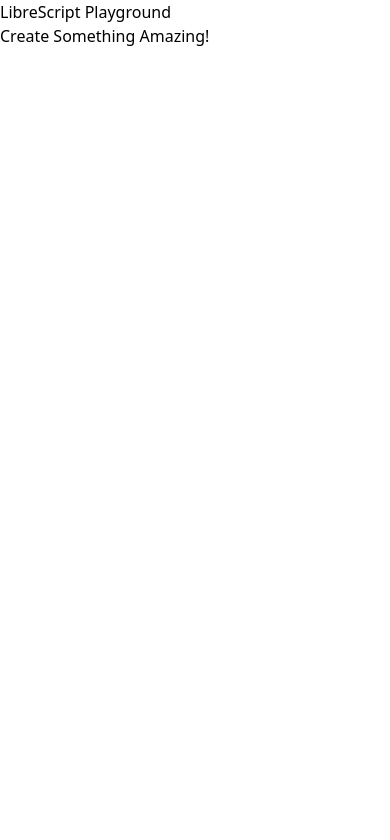
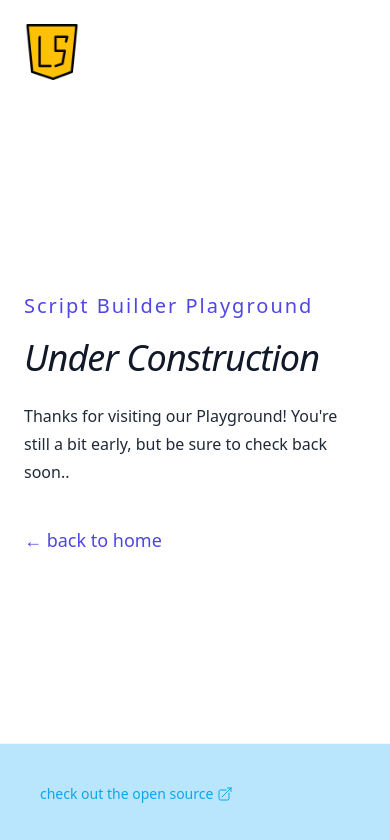
Before and after one commit to nyusternie/librescript, a Nuxt app: page /playground in a window 390 px wide. Shown: the top 840 px of the page. Built offline with nearby package versions, Linux system fonts and the light colour scheme.

Commit message:
Add new media icons.

```diff
--- a/components/Footer.vue
+++ b/components/Footer.vue
@@ -4,9 +4,9 @@
             <div class="w-full border-t border-gray-300"></div>
         </div>
 
-        <div class="-mt-5 relative flex justify-center">
+        <div class="-mt-4 relative flex justify-center">
             <span class="bg-white px-3 text-gray-500">
-                <img src="~/assets/nexa.svg" class="w-8 h-8" />
+                <img src="~/assets/icon.png" class="w-8 h-8" />
             </span>
         </div>
 
--- a/pages/index.vue
+++ b/pages/index.vue
@@ -15,8 +15,8 @@ import { ref } from 'vue'
                     <div class="mx-auto max-w-2xl">
                         <div class="max-w-lg">
                             <img
-                                class="h-11"
-                                src="https://tailwindui.com/img/logos/mark.svg?color=indigo&shade=600" alt="LibreScript"
+                                class="h-14 w-auto sm:h-16"
+                                src="~/assets/icon.png" alt="LibreScript"
                             />
 
                             <div class="mt-24 sm:mt-32 lg:mt-16">
@@ -32,17 +32,17 @@ import { ref } from 'vue'
                             </div>
 
                             <h1 class="mt-10 text-4xl font-bold tracking-tight text-gray-900 sm:text-6xl">
-                                Embed Web &amp; Mobile Apps Into Blockchains
+                                Powering Web &amp; Mobile Apps By Blockchains
                             </h1>
 
                             <p class="mt-6 text-lg leading-8 text-gray-600">
-                                LibreScript is the first markup language <span class="text-amber-500 font-medium">(LSML)</span> that can be embedded directly into a blockchain.
-                                This offers an unparalleled new level of censorship resistance to Content Creators and Service Providers.
+                                <span class="font-medium">LibreScript Markup Language <span class="text-amber-500">(LSML)</span></span> is compressed and then embedded directly into most MAJOR blockchains;
+                                offering an unparalleled NEW level of censorship resistance for both Content Creators and Service Providers.
                             </p>
 
-                            <p class="mt-6 text-lg leading-8 text-gray-600">
+                            <!-- <p class="mt-6 text-lg leading-8 text-gray-600">
                                 Mix and match from a growing library of Elements to create your vision.
-                            </p>
+                            </p> -->
 
                             <div class="mt-10 flex items-center gap-x-6">
                                 <NuxtLink
@@ -94,21 +94,43 @@ import { ref } from 'vue'
 # - Content hashes are either 256-bit or 512-bit.
 # - Styling managed by a modified Tailwind CSS engine.
 
-["nexa:b4c9...267d"]["w-screen"]    # header
-["avax:3e36...ae80"]["h-1/2"]       # bannerAd1
-["bsc:3e36...ae80"]["h-1/2"]        # bannerAd2
-["nexa:0c67...06c9"]["center"]      # appIntro
-["sol:3e36...ae80"]["h-1/2 center"] # bannerAd3
-["nexa:9b96...baa4"]["w-screen"]    # footer
+["nexa:b4c9...267d"]["w-screen"]     # header
+["avax:3e36...ae80"]["h-1/2"]        # ads_mgr_1
+["bsc:3e36...ae80"]["h-1/2"]         # ads_mgr_2
+["ipfs:QmbW...sMnR"]["center"]       # app_intro_vid
+["nexa:nqts...drq2"]["h-1/2 center"] # login_win
+["sol:3e36...ae80"]["h-1/2 center"]  # ads_mgr_3
+["nexa:9b96...baa4"]["w-screen"]     # footer
 </pre>
                                     </div>
                                 </div>
+
                                 <div class="pointer-events-none absolute inset-0 ring-1 ring-inset ring-black/10 md:rounded-3xl" aria-hidden="true"></div>
                             </div>
                         </div>
                     </div>
+
+                    <section class="my-5 p-3 flex flex-col gap-4 text-sm text-amber-900 bg-amber-100 border-2 border-amber-300 rounded-xl shadow-md">
+                        <div class="">
+                            Hashes will vary in size between 160-bit and 512-bit, depending on the blockchain network and application.
+                        </div>
+
+                        <div>
+                            <h3 class="font-medium">
+                                Nexa's L1 blockchain natively supports OVER 300+ frameworks and libraries, including:
+                            </h3>
+
+                            <ul class="pl-10 list-disc text-sm">
+                                <li>jQuery <span class="text-amber-700 italic">(nexa:nqts...gq0n)</span></li>
+                                <li>React <span class="text-amber-700 italic">(nexa:nqts...30d9)</span></li>
+                                <li>Vue.js <span class="text-amber-700 italic">(nexa:nqts...qmqd)</span></li>
+                                <li>plus many more...</li>
+                            </ul>
+                        </div>
+                    </section>
                 </div>
             </div>
+
             <div class="absolute inset-x-0 bottom-0 -z-10 h-24 bg-gradient-to-t from-white sm:h-32"></div>
         </div>
     </main>
--- a/pages/playground.vue
+++ b/pages/playground.vue
@@ -3,9 +3,51 @@
 </script>
 
 <template>
-    <main>
-        <h1>LibreScript Playground</h1>
+    <div class="bg-sky-100 grid min-h-screen grid-cols-1 grid-rows-[1fr,auto,1fr] bg-white lg:grid-cols-[max(50%,36rem),1fr]">
+        <header class="mx-auto w-full max-w-7xl px-6 pt-6 sm:pt-10 lg:col-span-2 lg:col-start-1 lg:row-start-1 lg:px-8">
+            <a href="javascript://">
+                <span class="sr-only">Your Company</span>
+                <img class="h-14 w-auto sm:h-16" src="~/assets/icon.png" alt="LibreScript" />
+            </a>
+        </header>
 
-        <h3>Create Something Amazing!</h3>
-    </main>
+        <main class="mx-auto w-full max-w-7xl px-6 py-24 sm:py-32 lg:col-span-2 lg:col-start-1 lg:row-start-2 lg:px-8">
+            <div class="max-w-lg">
+                <p class="text-xl font-medium leading-8 text-indigo-600 tracking-widest">
+                    Script Builder Playground
+                </p>
+
+                <h1 class="mt-4 text-4xl font-thin tracking-tight text-gray-900 sm:text-6xl italic">
+                    Under Construction
+                </h1>
+
+                <p class="mt-6 text-base leading-7 text-gray-800">
+                    Thanks for visiting our Playground!
+                    You're still a bit early, but be sure to check back soon..
+                </p>
+
+                <div class="mt-10">
+                    <NuxtLink to="/" class="text-lg font-light leading-7 text-indigo-600">
+                        <span aria-hidden="true">&larr;</span> back to home
+                    </NuxtLink>
+                </div>
+            </div>
+        </main>
+
+        <footer class="self-end lg:col-span-2 lg:col-start-1 lg:row-start-3">
+            <div class="border-t border-gray-100 bg-sky-200 p-10">
+                <NuxtLink to="https://gogs.hos.im/nyusternie/librescript" target="_blank" class="flex items-center text-sm text-sky-500 hover:underline">
+                    check out the open source
+
+                    <svg class="pl-1 w-5 h-auto" data-slot="icon" fill="none" stroke-width="1.5" stroke="currentColor" viewBox="0 0 24 24" xmlns="http://www.w3.org/2000/svg" aria-hidden="true">
+                        <path stroke-linecap="round" stroke-linejoin="round" d="M13.5 6H5.25A2.25 2.25 0 0 0 3 8.25v10.5A2.25 2.25 0 0 0 5.25 21h10.5A2.25 2.25 0 0 0 18 18.75V10.5m-10.5 6L21 3m0 0h-5.25M21 3v5.25"></path>
+                    </svg>
+                </NuxtLink>
+            </div>
+        </footer>
+
+        <div class="hidden lg:relative lg:col-start-2 lg:row-start-1 lg:row-end-4 lg:block">
+            <img src="https://images.unsplash.com/photo-1574100004472-e536d3b6bacc?q=80&w=1887&auto=format&fit=crop&w=1825&q=80" alt="" class="absolute inset-0 h-full w-full object-cover" />
+        </div>
+    </div>
 </template>
```
Also changed, not shown: assets/icon.png (added), 1 other file (tests, documents, lock files or other folders).
